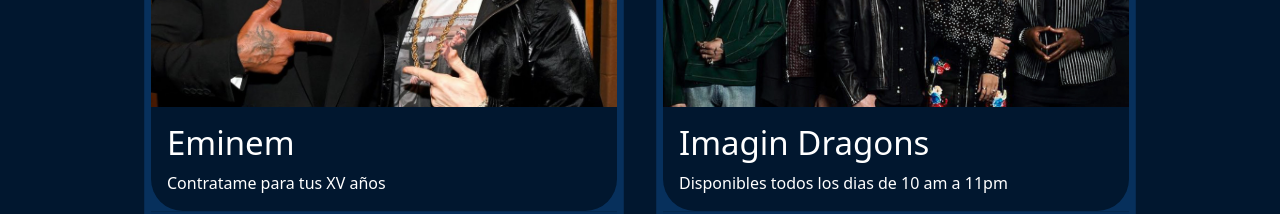
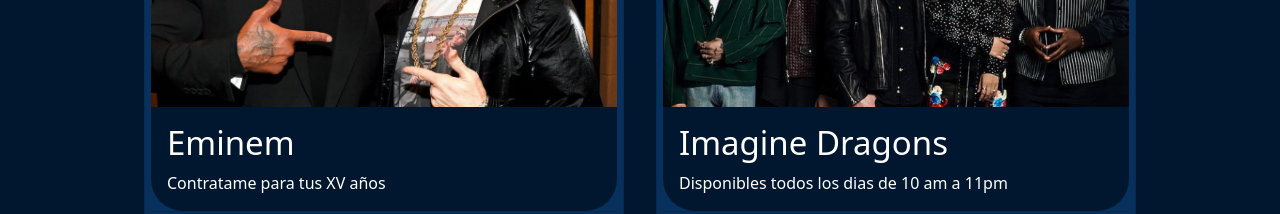
Before and after one commit to Kodemia-MusicApp/MusicApp-FrontEnd, a React (Create React App) app: page /landingDos in a window 1280 px wide. Shown: the part 860-1074 px from the top of the page. Built offline with nearby package versions, Linux system fonts and the light colour scheme.

Commit message:
Integracion de Bootstrap Icons

```diff
--- a/src/Pages/Landing2/Landing2.jsx
+++ b/src/Pages/Landing2/Landing2.jsx
@@ -20,7 +20,7 @@
             </div>
             <div className='MusicianCards-Container'>
                 <MusicianCardXL src={Eminem} title='Eminem' text='Contratame para tus XV años'/>
-                <MusicianCardXL src={Penta} title='Imagin Dragons' text='Disponibles todos los dias de 10 am a 11pm'/>
+                <MusicianCardXL src={Penta} title='Imagine Dragons' text='Disponibles todos los dias de 10 am a 11pm'/>
                 <MusicianCardXL src={Lindsey} title='Lindsey Stirling' text='Un poco de musica clasica combinada con el mejor Dubstep'/>
                 <MusicianCardXL src={TwoFeet} title='Two Feet' text='Musica alternativa para amenizar cualquier tipo de evento familiar o no'/>
             </div>
```
Also changed, not shown: package.json (+6 -5 lines), src/Components/Carousel/CarouselComp.jsx (indentation only), 1 other file (tests, documents, lock files or other folders).
